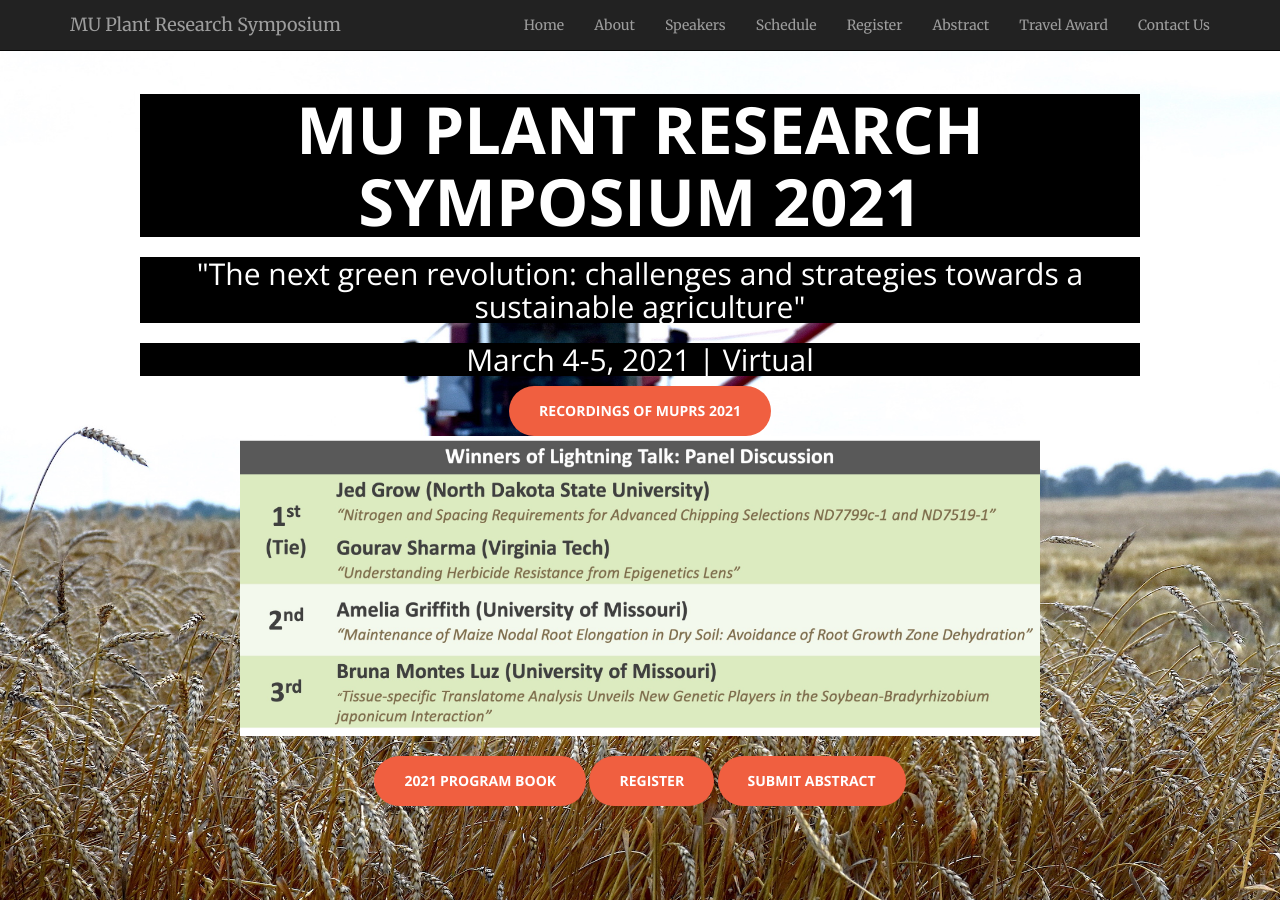
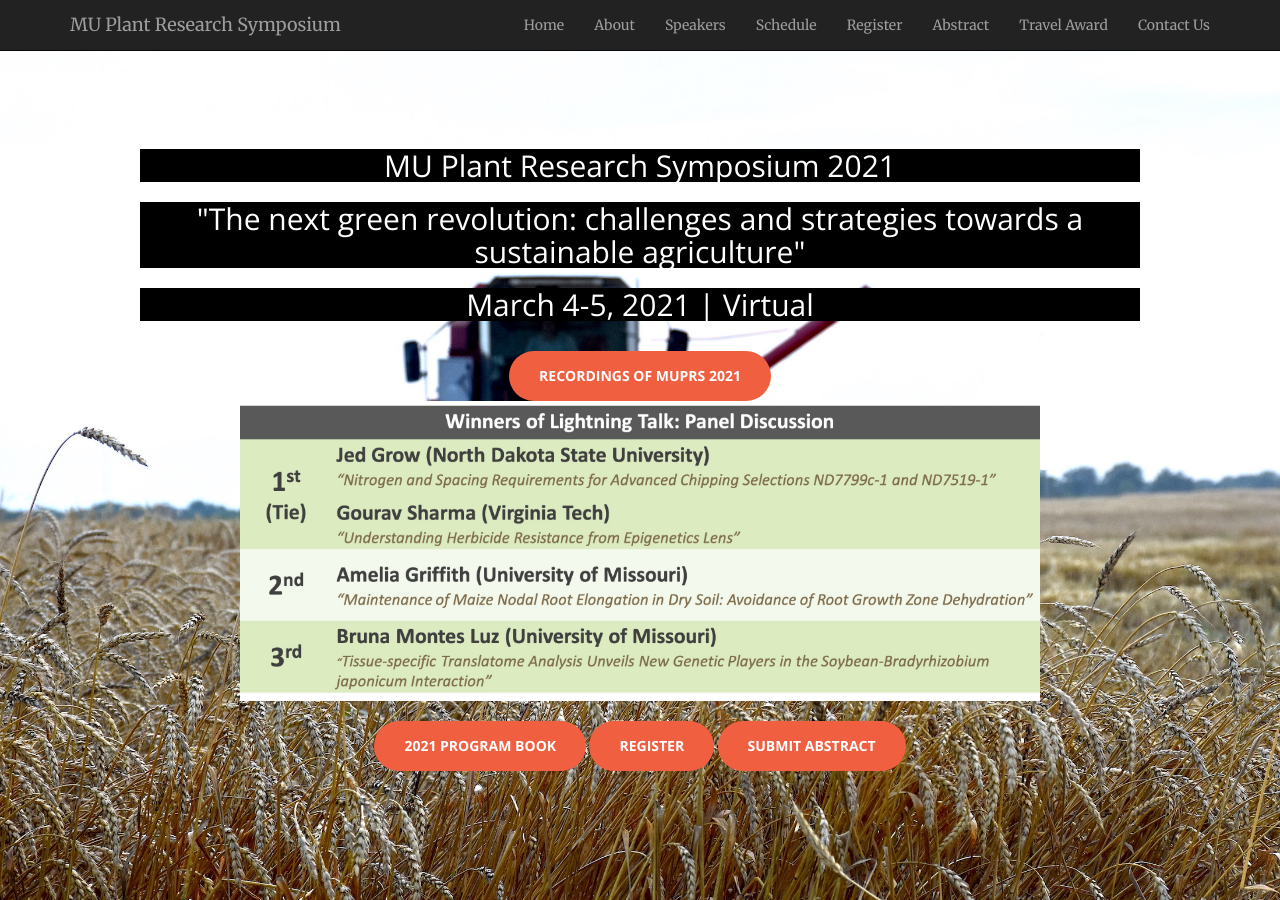
Before and after one commit to mupioneersymposium/mupioneersymposium.github.io, a Jekyll site: the page built from index.html, in a window 1280 px wide and 900 px high. Built offline with Jekyll 4.4.1, drawn with Linux system fonts in a browser that asks for light colours.

Commit message:
Update header.html

```diff
--- a/_includes/header.html
+++ b/_includes/header.html
@@ -1,10 +1,12 @@
 <header>
     <div class="header-content">
         <div class="header-content-inner">
-            <h1 style="background-color:black;">MU Plant Research Symposium 2021</h1>
+            <h2 style="background-color:black;">MU Plant Research Symposium 2021</h2>
             <h2 style="background-color:black;">"The next green revolution: challenges and strategies towards a sustainable agriculture"</h2>
             <h2 style="background-color:black;">March 4-5, 2021 | Virtual </h2>
+            <br/>
             <a target="_blank" href="https://www.youtube.com/channel/UCx_xqiB6fEu-4e_f5nmf-gw/videos" class="btn btn-primary btn-xl page-scroll">Recordings of MUPRS 2021</a>
+            <br/>
             <img src="/img/2021LightningWinners_final.jpg" alt="Winners of Lightning Talk:Panel Discussion" width="800" height="300">
             <br/><br/>
             <a target="_blank" href="https://drive.google.com/file/d/1VjnUJz2nTVGwZcK-j61eVeZIjGsMU3Tz/view?usp=sharing" class="btn btn-primary btn-xl page-scroll">2021 Program Book</a>
```
